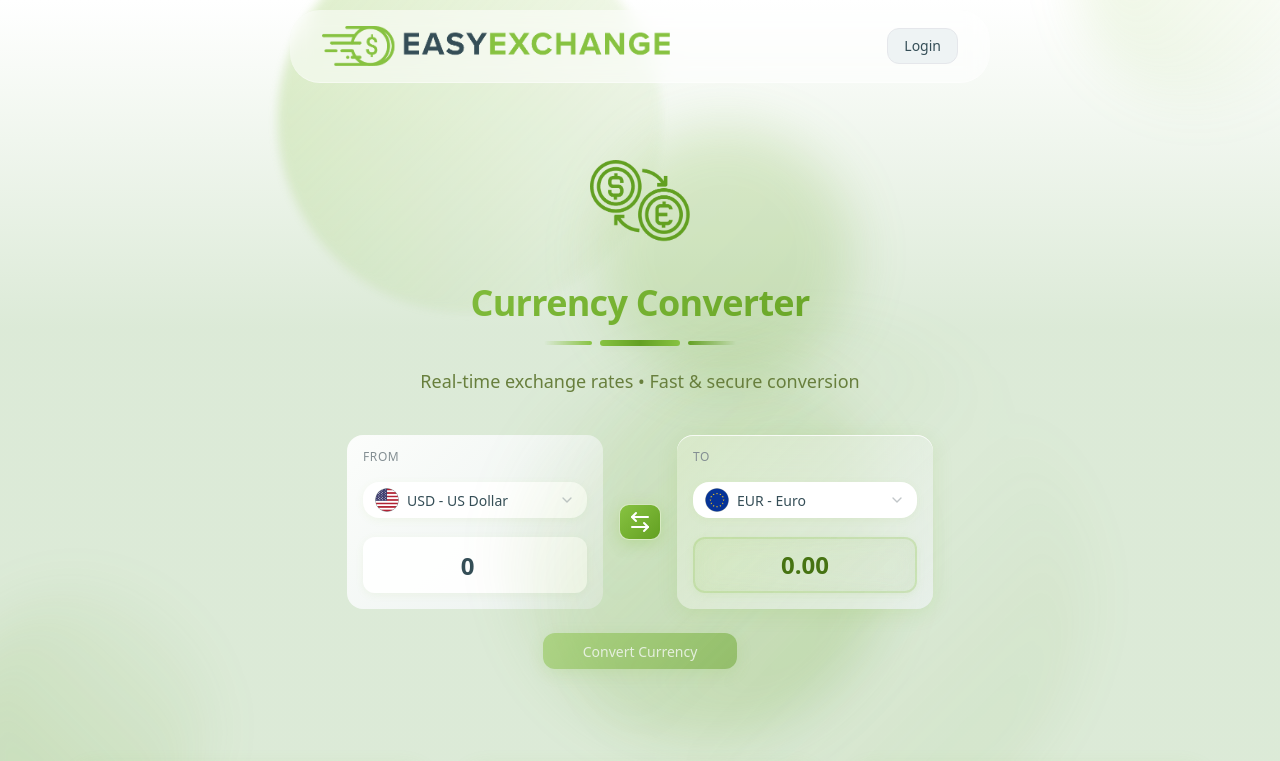
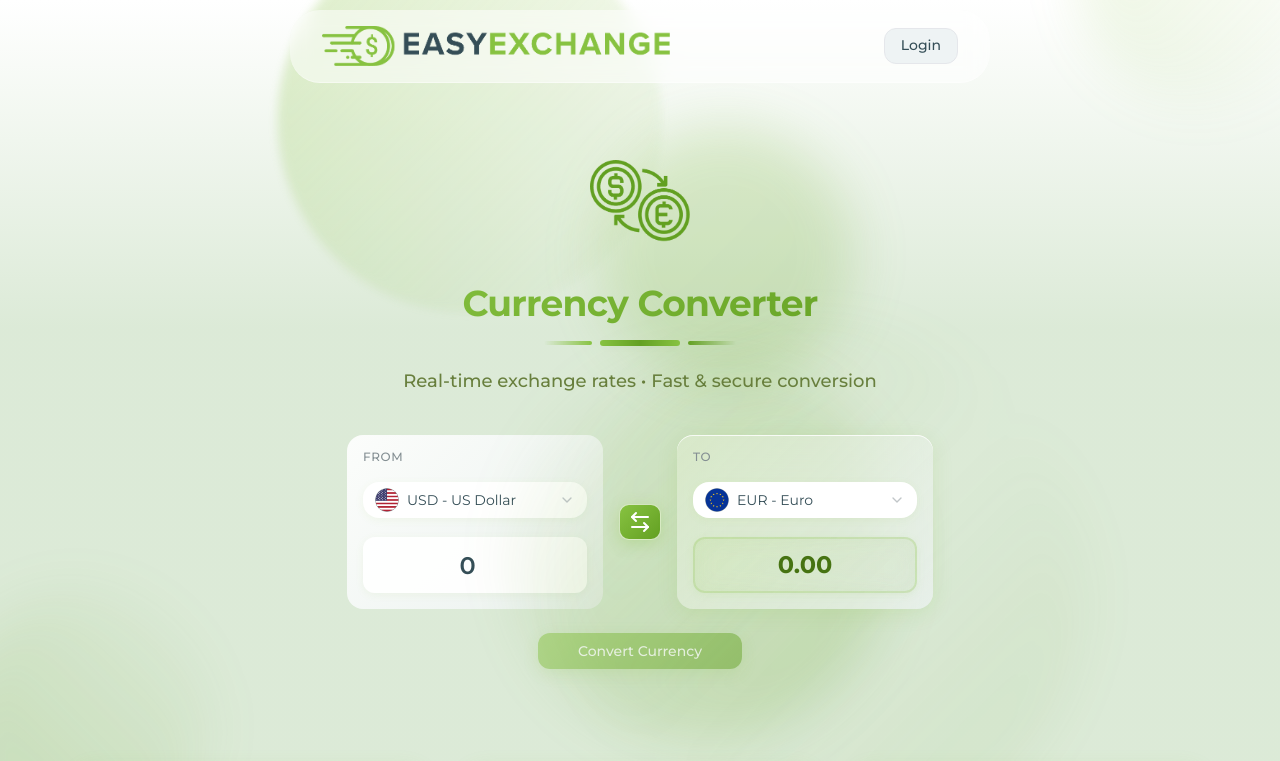
Before and after one commit to HelloNeptune/exchange-landing-demo, a React (Vite) app: page / in a window 1280 px wide. Shown: the top 761 px of the page. Built offline with nearby package versions, Linux system fonts and the light colour scheme.

Commit message:
EXL: Change primary font family

```diff
--- a/src/index.scss
+++ b/src/index.scss
@@ -1,6 +1,8 @@
+@import url('https://fonts.googleapis.com/css2?family=Montserrat:ital,wght@0,100..900;1,100..900&display=swap');
+
 :root,
 :host {
-  --font-sans: Proxima Nova, ui-sans-serif, system-ui, sans-serif, Apple Color Emoji, Segoe UI Emoji, Segoe UI Symbol, Noto Color Emoji;
+  --font-sans: "Montserrat", sans-serif, ui-sans-serif, system-ui, Apple Color Emoji, Segoe UI Emoji, Segoe UI Symbol, Noto Color Emoji;
   --font-mono: ui-monospace, SFMono-Regular, Menlo, Monaco, Consolas, "Liberation Mono", "Courier New", monospace;
   --color-white: #fff;
   --spacing: .25rem;
```
